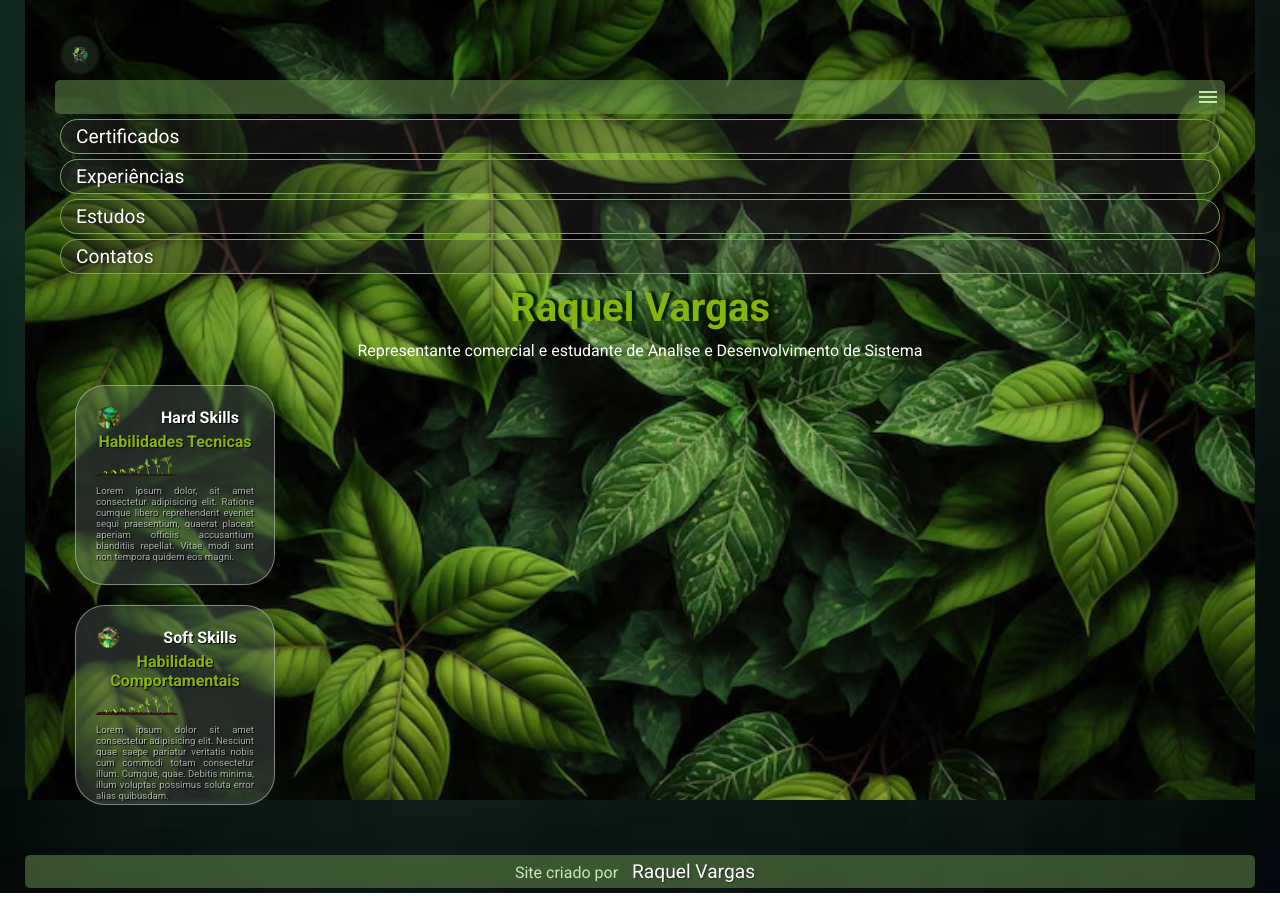
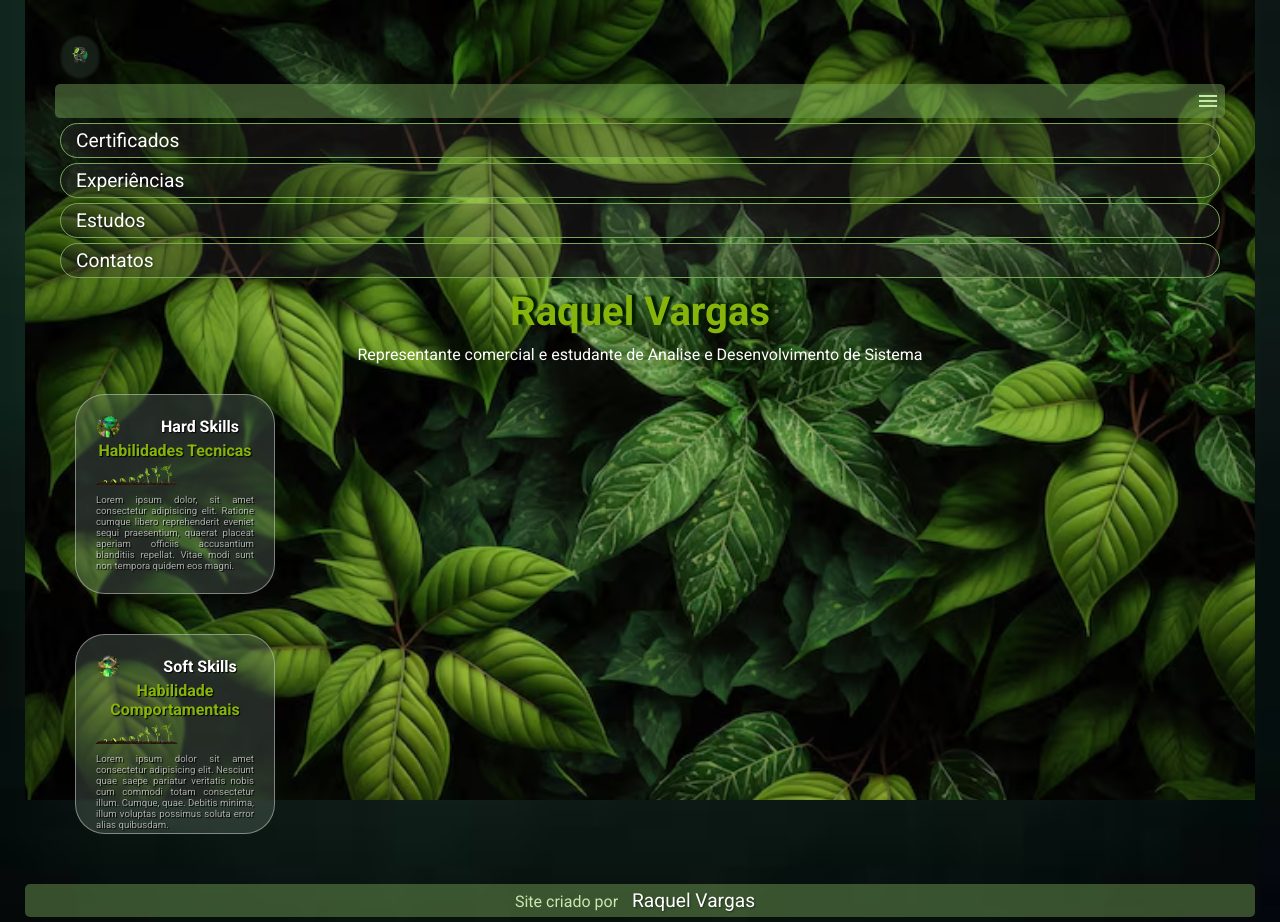
Before and after one commit to Raquel-VF/meu-site, a plain HTML site: page index.html in a window 1280 px wide. Both pictures are taken after a click on the icon "menu". Before the commit the page ends 893 px from the top, so only its background shows below. Drawn offline with nearby package versions, Linux system fonts and the light colour scheme; a web font is replaced by a local one.

Commit message:
dando um tempo p respirar

```diff
--- a/estilos/style.css
+++ b/estilos/style.css
@@ -18,6 +18,7 @@ body {
     background-repeat: no-repeat;
     background-attachment: fixed;
     padding: 0 25px;
+    transition: background-image 1s ease;
 
 }
 
@@ -123,7 +124,7 @@ div#apresentacao > p{
 
 /* CONTAINER DAS SKILLS*/
 section#skills {
-    display: flexbox;
+    display: grid;
     flex-flow: row wrap;
 
 }
@@ -193,9 +194,6 @@ div#hardskill > p{
     filter: blur(0);
 
 }
-
-
-
 
 
 /* SOFT SKILL*/
--- a/index.html
+++ b/index.html
@@ -8,12 +8,13 @@
     <link rel="shortcut icon" href="imagens/r.png" type="image/x-icon">
     <link rel="stylesheet" href="estilos/style.css">
     <link rel="stylesheet" href="estilos/media-query.css">
+
 </head>
 
 <body>
     <main>
         <section id="perfil">
-            <a><img src="imagens/r.png" alt="iconeraka"></a>
+            <a><buttom><img src="imagens/r.png" alt="iconeraka" id="tema" onclick="trocarTema()"></buttom></a>
             <i id="burguer" class="material-symbols-outlined" onclick="clickMenu()">menu</i>
             <menu id="itens">
                 <ul>
@@ -50,15 +51,7 @@
             </div>
         </section>
     </main>
-    <script>
-        function clickMenu(){
-            if (itens.style.display == 'block'){
-                itens.style.display = 'none'
-            } else{
-                itens.style.display = 'block'
-            }
-        }
-    </script>
+    <script src="script.js"></script>
     <footer>Site criado por <a href="https://github.com/Raquel-VF" target="_blank">Raquel Vargas</a></footer>
 </body>
 </html>
--- /dev/null
+++ b/script.js
@@ -0,0 +1,12 @@
+function clickMenu(){
+    if (itens.style.display == 'block'){
+        itens.style.display = 'none'
+    } else{
+        itens.style.display = 'block'
+    }
+}
+
+let tt = document.getElementById('tema')
+function trocaTema() {
+    console.alert('Clicou no botão!')
+}
```
Also changed, not shown: 1 other file.
